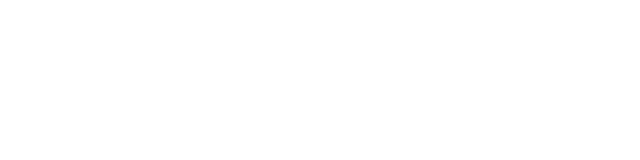
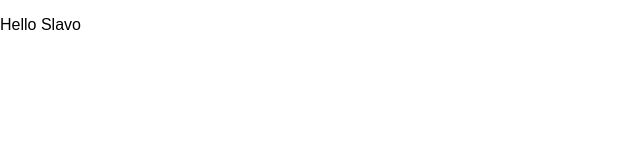
Before and after one commit to slavo3dev/halloall, a React (Create React App) app: page / in a window 1280 px wide. Shown: the top 160 px of the page, without its empty margins (0-640 px from the left). Built offline with nearby package versions, Linux system fonts and the light colour scheme.

Commit message:
fixing code

```diff
--- a/src/app/layout/App.js
+++ b/src/app/layout/App.js
@@ -3,7 +3,9 @@ import React, {Component} from 'react';
 class App extends Component {
   render() {
     return (
-      <div className="App"></div>
+      <div className="App">
+        <p>Hello Slavo</p>
+      </div>
     );
   }
 }
--- a/src/index.js
+++ b/src/index.js
@@ -14,7 +14,7 @@ let render = () => {
 if (module.hot) {
     module
         .hot
-        .accept('./App', () => {
+        .accept('./app/layout/App', () => {
             setTimeout(render);
         })
 }
```
